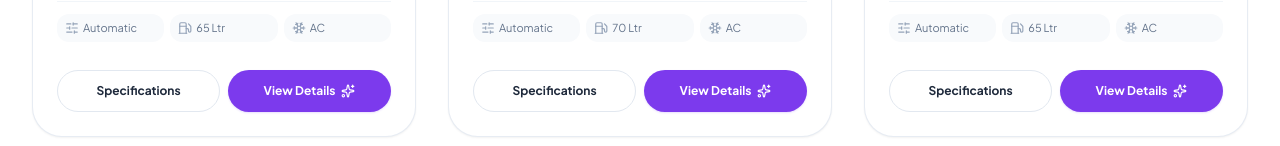
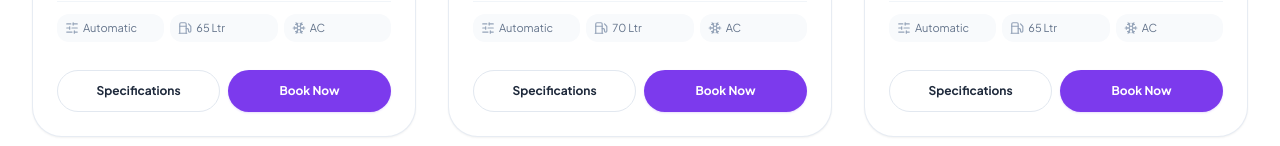
Before and after one commit to tourmate-work/tourmate-work, a Next.js app: page /vehicles in a window 1280 px wide. Shown: the part 806-952 px from the top of the page. Built offline with nearby package versions, Linux system fonts and the light colour scheme.

Commit message:
Change 'View Details' button to 'Book Now' and remove sparkle icon

```diff
--- a/components/vehicles/vehicles-catalog.tsx
+++ b/components/vehicles/vehicles-catalog.tsx
@@ -643,7 +643,7 @@ export function VehiclesCatalog() {
                   </div>
                 </div>
 
-                {/* Action Buttons: View Details & Reserve */}
+                {/* Action Buttons: Specifications & Book Now */}
                 <div className="pt-4 grid grid-cols-2 gap-2">
                   <button
                     onClick={() => handleOpenDetails(car)}
@@ -652,11 +652,10 @@ export function VehiclesCatalog() {
                     Specifications
                   </button>
                   <button
-                    onClick={() => handleOpenDetails(car)}
-                    className="w-full bg-violet-600 hover:bg-violet-700 text-white font-bold text-xs py-3 rounded-[30px] shadow-sm shadow-violet-500/20 hover:shadow-md transition-all active:scale-95 text-center flex items-center justify-center gap-1.5 cursor-pointer"
+                    onClick={() => handleBookNow(car)}
+                    className="w-full bg-violet-600 hover:bg-violet-700 text-white font-bold text-xs py-3 rounded-[30px] shadow-sm shadow-violet-500/20 hover:shadow-md transition-all active:scale-95 text-center flex items-center justify-center cursor-pointer"
                   >
-                    <span>View Details</span>
-                    <Sparkles className="h-3.5 w-3.5" />
+                    <span>Book Now</span>
                   </button>
                 </div>
               </div>
```
